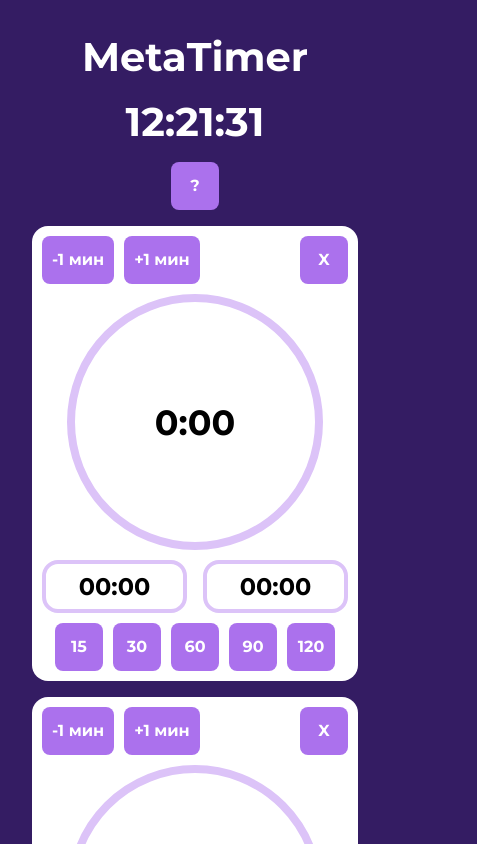
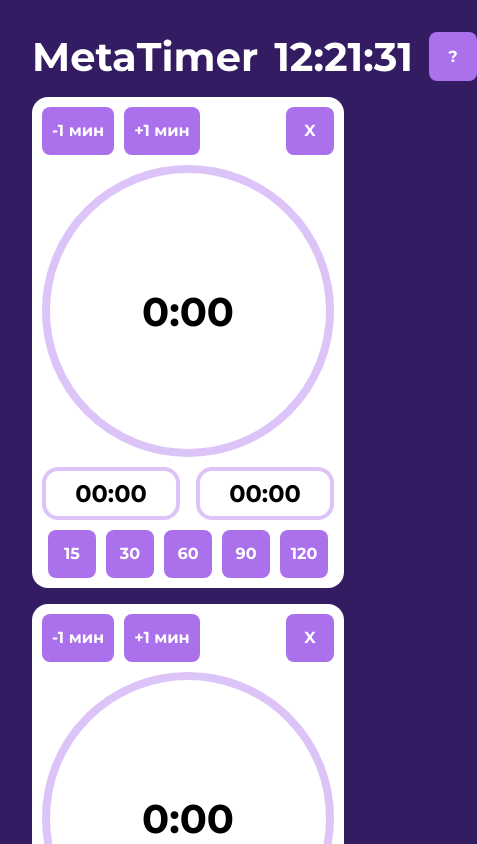
Before and after one commit to sheptikhinv/timers, a React (Vite) app: page / in a window 390 px wide. Shown: the top 844 px of the page, 477 px wide, since content can reach past the window. Built offline with nearby package versions, Linux system fonts and the light colour scheme.

Commit message:
Revert "vibe-coding adaptive design"
This reverts commit 2625f143e7e62b0f3960c7d6537e6072c39e13c7.

```diff
--- a/src/components/Timer/Timer.module.css
+++ b/src/components/Timer/Timer.module.css
@@ -31,7 +31,6 @@
     border-color: #DCC3F8;
     border-width: 0.8rem;
     border-style: solid;
-    margin: 0 auto;
 }
 
 .clock_text {
@@ -55,22 +54,6 @@
     gap: 1.6rem;
 }
 
-@media (max-width: 768px) {
-    .timer_container {
-        width: 100%;
-        max-width: 350px;
-    }
-
-    .clock {
-        width: 22rem;
-        height: 22rem;
-    }
-
-    .clock_text {
-        font-size: 3.5rem;
-    }
-    }
-
 .dates_item {
     display: flex;
     justify-content: center;
--- a/src/pages/Timers/Timers.module.css
+++ b/src/pages/Timers/Timers.module.css
@@ -13,41 +13,8 @@
     gap: 1.6rem;
 }
 
-.mobile_row {
-    display: flex;
-    gap: 1.6rem;
-}
-
-@media (max-width: 768px) {
-    .header {
-        flex-direction: column;
-        align-items: center;
-    }
-
-    .header .header_item:first-child {
-        align-self: center;
-        margin: 0 auto;
-    }
-
-    .mobile_row {
-        display: flex;
-        width: 100%;
-        justify-content: space-between;
-        align-items: center;
-        margin-top: 1rem;
-    }
-
-    .header .header_item:nth-child(2) {
-        margin-left: 0;
-    }
-
-    .timers_container {
-        justify-content: center;
-    }
-
-    .title {
-        font-size: 3.2rem;
-    }
+.header .header_item:nth-child(2) {
+    margin-left: auto;
 }
 
 .content {
```
